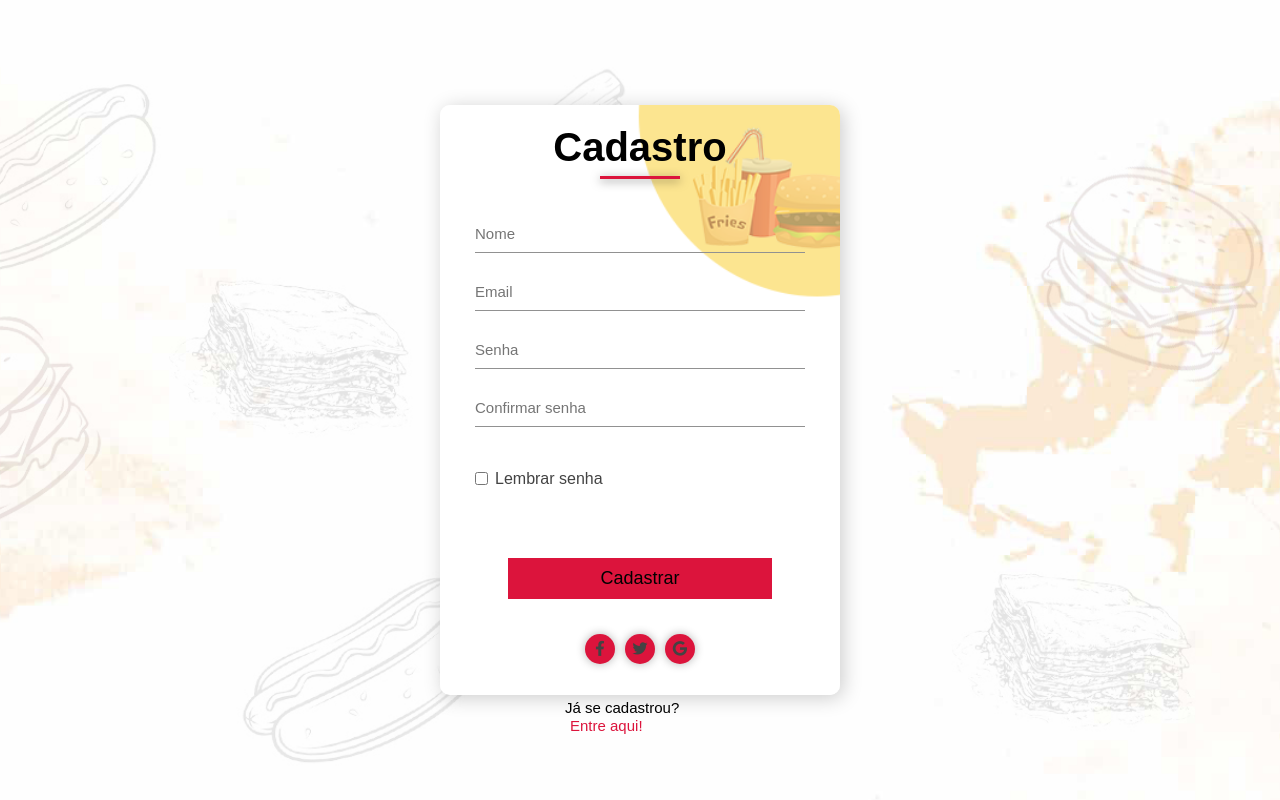
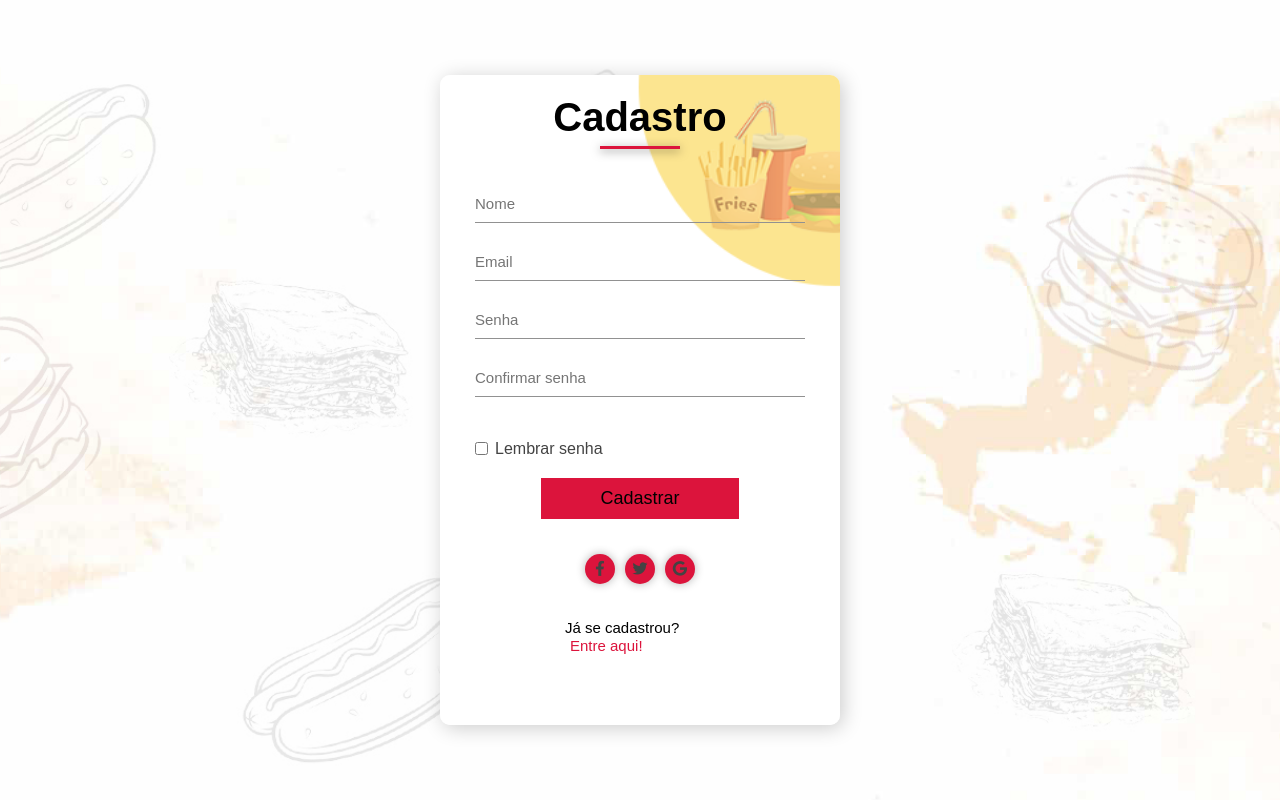
Before and after one commit to gilvannas/Projeto-integrador-Hamburgueria-Tasty-Burger, a PHP site: page /singup.html in a window 1280 px wide. Run offline with PHP 8.4, Linux system fonts and the light colour scheme; some libraries are stand-ins or nearby versions.

Commit message:
Update singup.css

```diff
--- a/singup.css
+++ b/singup.css
@@ -15,7 +15,7 @@
 
 .hero .login_form{
     width: 400px;
-    height: 590px;
+    height: 650px;
     background-image: url(imagem/login_bg.png);
     background-position: center;
     background-size: cover;
@@ -84,11 +84,11 @@
     border: none;
     background: #dc143c;
     padding: 10px 20px;
-    width: 80%;
+    width: 60%;
     display: flex;
     align-items: center;
     justify-content: center;
-    margin: 30px auto 0 auto;
+    margin: -20px auto 0 auto;
     font-size: 18px;
     cursor: pointer;
 }
```
